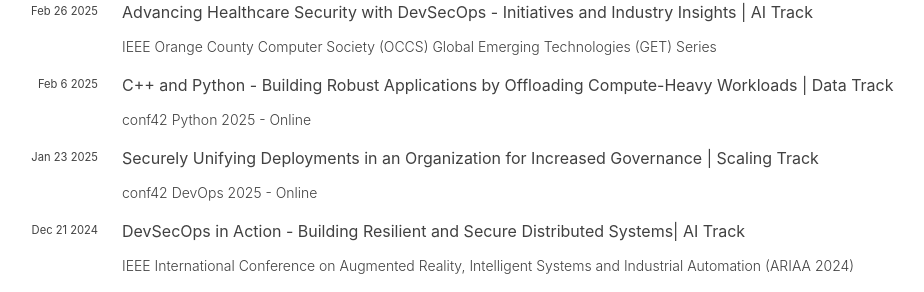
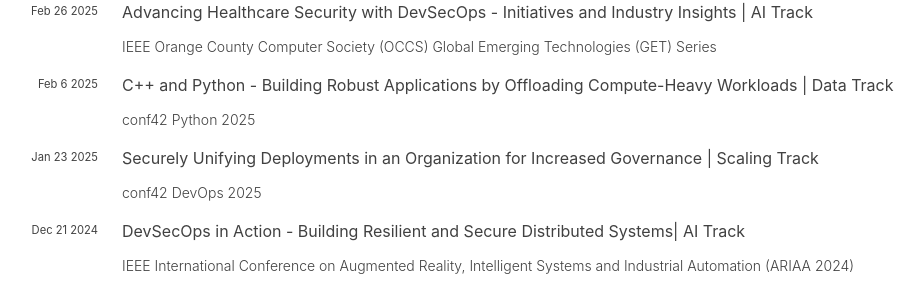
Before and after one commit to hariharanragothaman/hariharanragothaman.github.io, a Jekyll site: the page built from cv.md, in a window 1280 px wide and 900 px high, scrolled down 4831 px. Shown: the part 149-441 px from the top of the window, without its empty margins (210-1134 px from the left). Built offline with Jekyll 4.4.1, drawn with Linux system fonts in a browser that asks for light colours; nearby versions of some CDN libraries; some web fonts are replaced.

Commit message:
Polishes and Updates

```diff
--- a/_data/press.yaml
+++ b/_data/press.yaml
@@ -31,14 +31,14 @@
   year: 2025
   publisher:
     - url: https://www.conf42.com/Python_2025_Hariharan_Ragothaman_cpp_python_workloads
-      name: conf42 Python 2025 - Online
+      name: conf42 Python 2025
 
 - title: Securely Unifying Deployments in an Organization for Increased Governance | Scaling Track
   month: Jan 23
   year: 2025
   publisher:
     - url: https://www.conf42.com/DevOps_2025_Hariharan_Ragothaman_deployments_governance_securely
-      name: conf42 DevOps 2025 - Online
+      name: conf42 DevOps 2025
 
 - title: DevSecOps in Action - Building Resilient and Secure Distributed Systems| AI Track
   month: Dec 21
```
